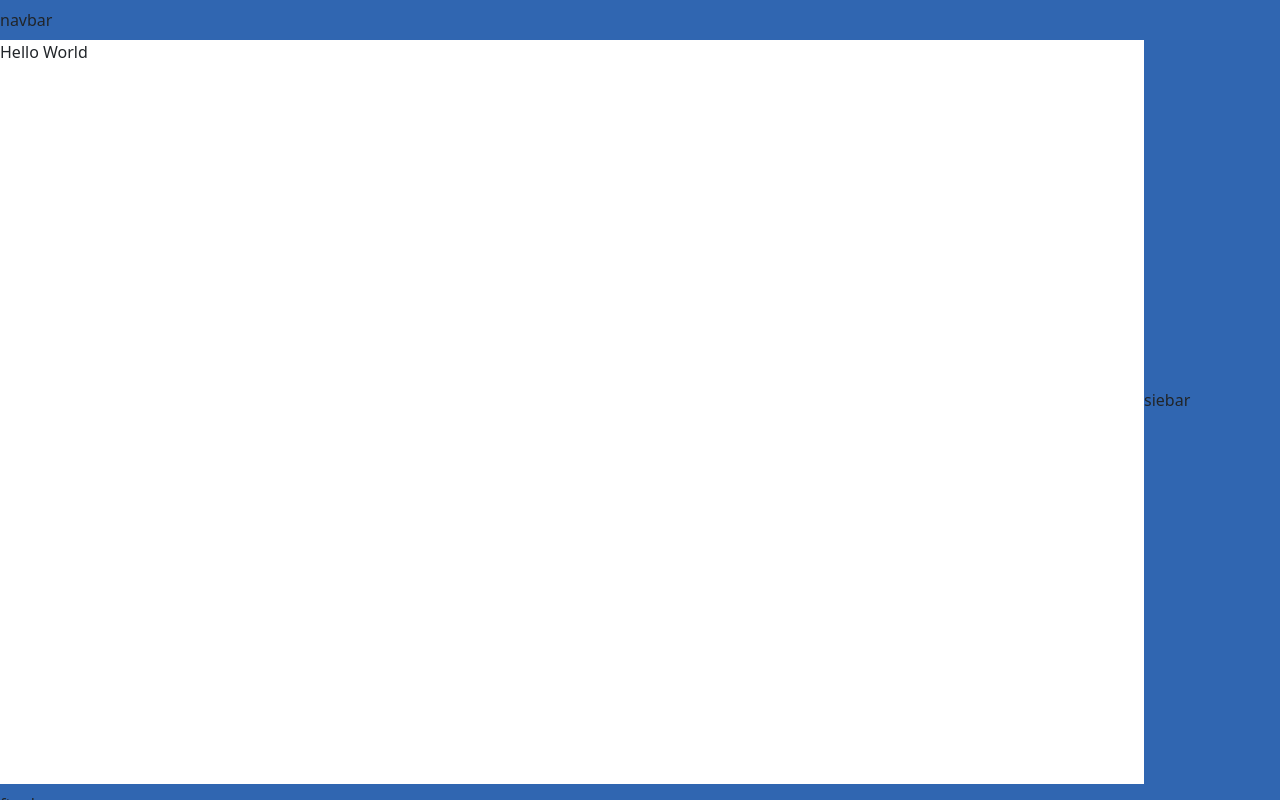
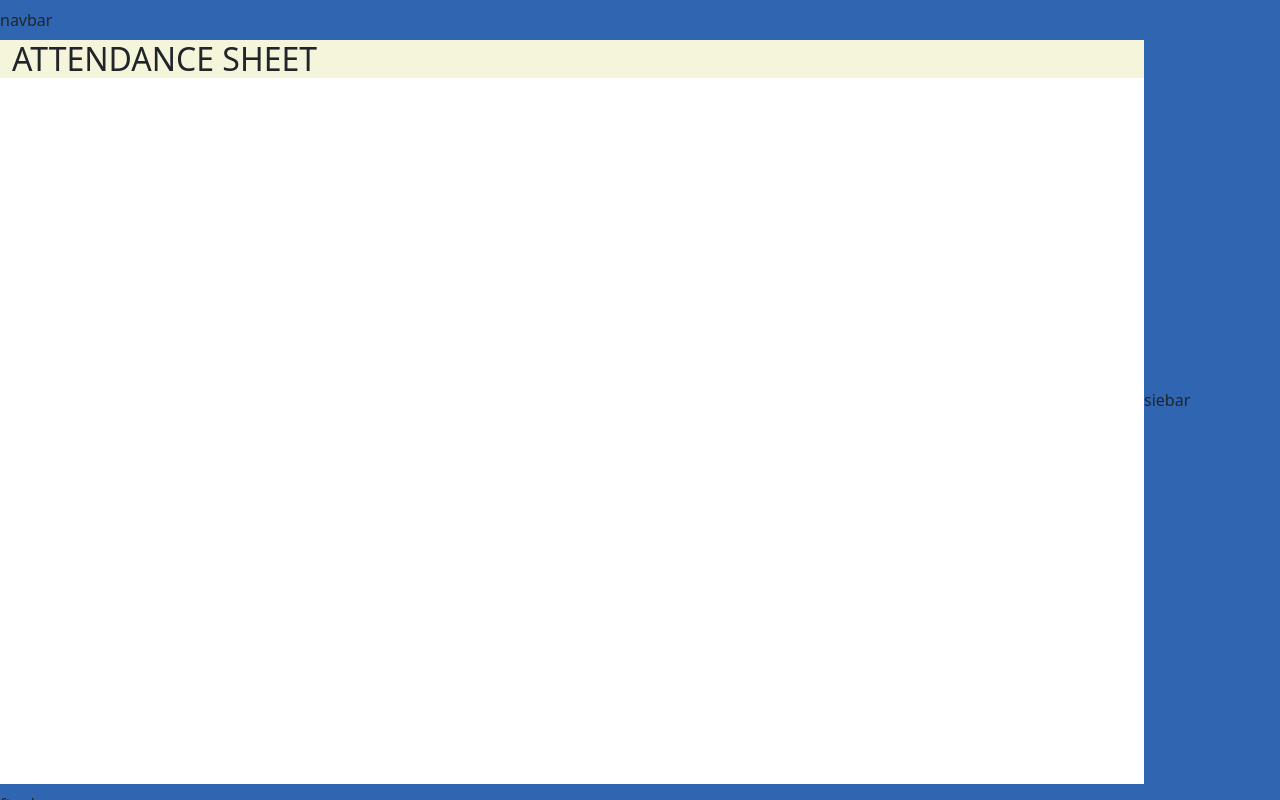
Before and after one commit to riissshu/ERP, a React (Vite) app in the folder Frontend/: page /hr in a window 1280 px wide. Built offline with nearby package versions, Linux system fonts and the light colour scheme.

Commit message:
13th commit

```diff
--- a/Frontend/src/forms/VoucherInput.jsx
+++ b/Frontend/src/forms/VoucherInput.jsx
@@ -2,9 +2,9 @@ import "./VoucherInput.css"
 
 function VoucherInput() {
   return (
-    <div className="box">
-      <h2>Daily Report</h2>
-    </div>
+    <section className="container-xxl box">
+      <h2>ATTENDANCE SHEET</h2>
+    </section>
   )
 }
 
--- a/Frontend/src/layouts/AttendanceVoucher.jsx
+++ b/Frontend/src/layouts/AttendanceVoucher.jsx
@@ -0,0 +1,10 @@
+import VoucherInput from "../forms/VoucherInput.jsx"
+
+export default function InventoryVoucher() {
+    return (
+        <div>
+            <VoucherInput/>
+        </div>
+    )
+
+}
--- a/Frontend/src/routes/HResGateway.jsx
+++ b/Frontend/src/routes/HResGateway.jsx
@@ -1,10 +1,11 @@
 import DisplayLayout from "../layouts/DisplayLayout.jsx"
+import AttendanceVoucher from "../layouts/AttendanceVoucher.jsx"
 
 function HResGateway() {
   return (
     <DisplayLayout>
-            <div>Hello World</div>
-       </DisplayLayout>
+      <AttendanceVoucher/>
+    </DisplayLayout>
   )
 }
 
--- a/Frontend/src/routes/InventoryGateway.jsx
+++ b/Frontend/src/routes/InventoryGateway.jsx
@@ -4,7 +4,7 @@ import InventoryVoucher from "../layouts/InventoryVoucher.jsx"
 function InventoryGateway() {
   return (
     <DisplayLayout>
-           <InventoryVoucher/>
+           <div>Hello World</div>
        </DisplayLayout>
   )
 }
```
